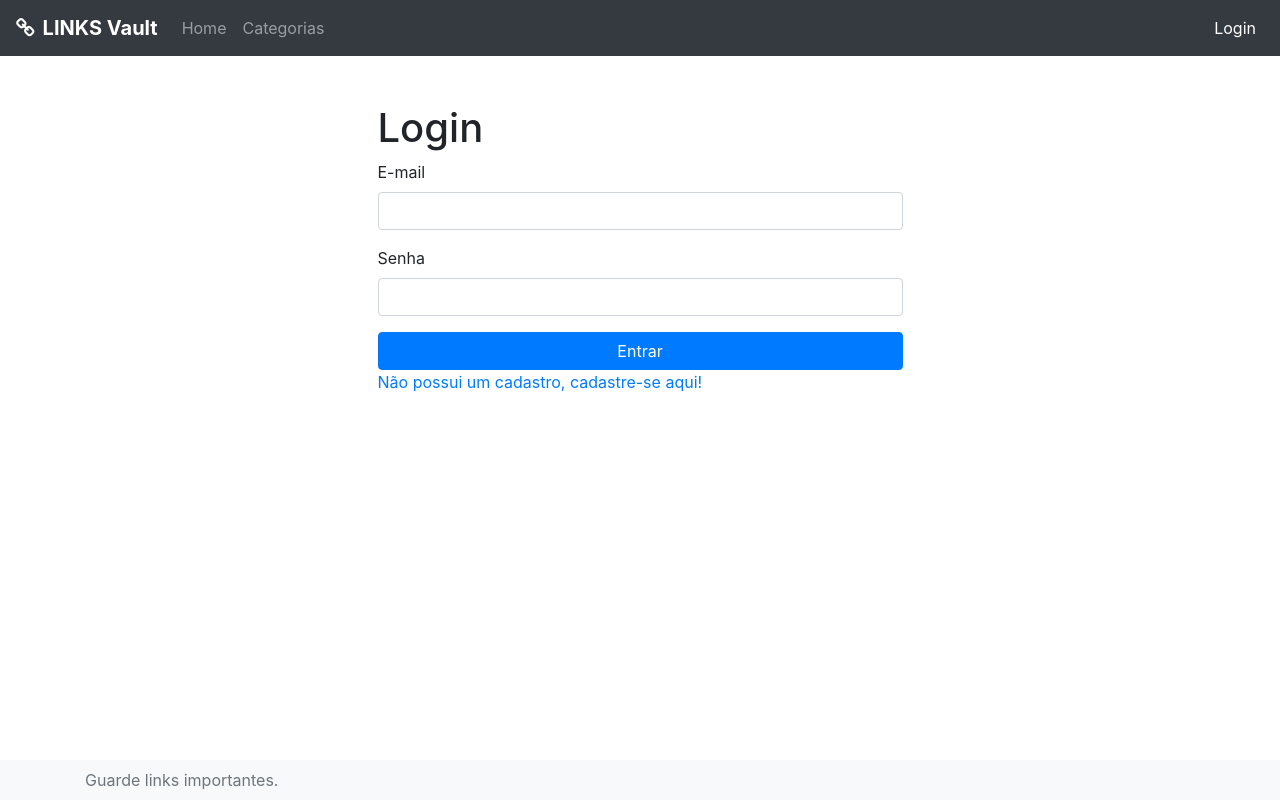
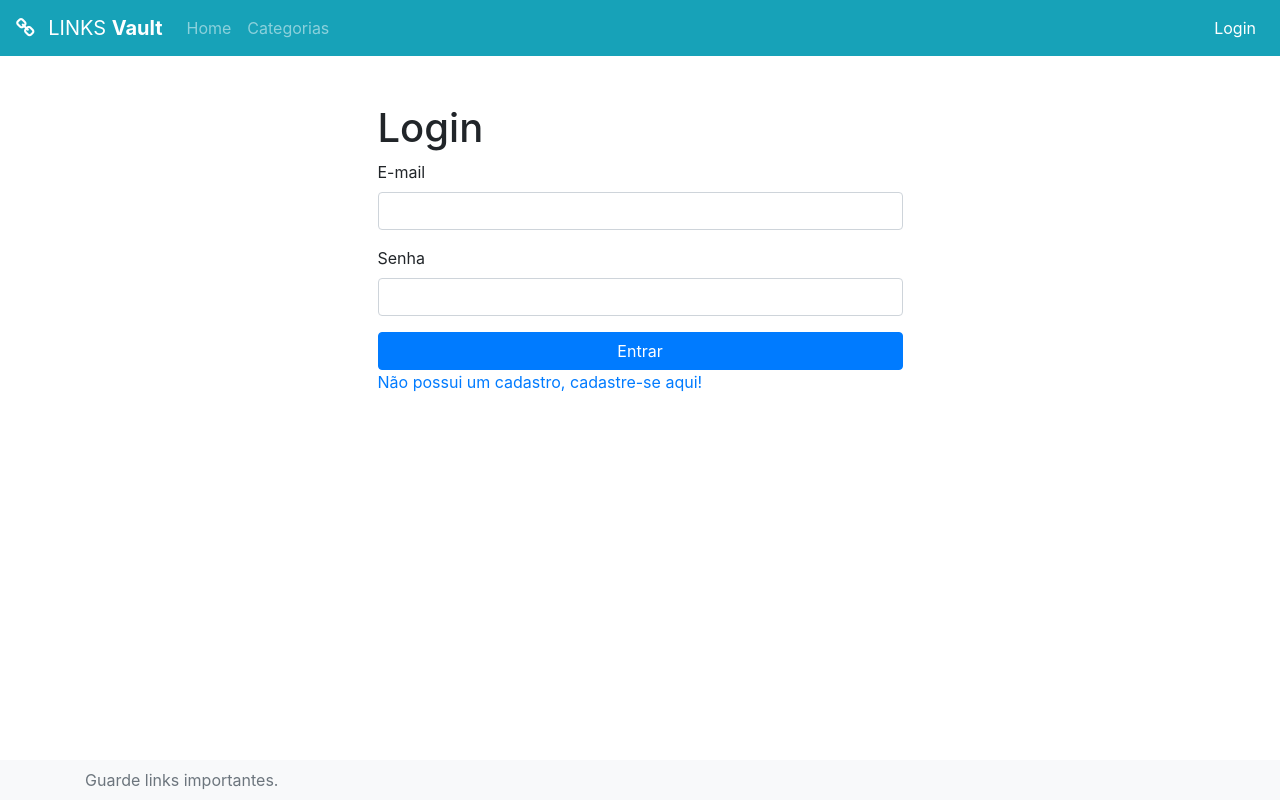
Before and after one commit to igor-lisboa/links-vault, a Vue app: page /login in a window 1280 px wide. Built offline with nearby package versions, Linux system fonts and the light colour scheme; what vue-sweetalert2 would draw is missing.

Commit message:
Ajustando navbar p utilizar bootstrap vue e ajustando confirmacao de logout

```diff
--- a/package.json
+++ b/package.json
@@ -10,6 +10,7 @@
   "dependencies": {
     "axios": "^0.21.1",
     "bootstrap": "^4.5.3",
+    "bootstrap-vue": "^2.21.2",
     "core-js": "^3.6.5",
     "font-awesome": "^4.7.0",
     "jquery": "^3.5.1",
--- a/src/components/NavRouterLink.vue
+++ /dev/null
@@ -1,12 +0,0 @@
-<template>
-  <li :class="'nav-item' + ($route.name === routeName ? ' active' : '')">
-    <router-link class="nav-link" :to="{ name: routeName }">
-      {{ routeLabel }}
-    </router-link>
-  </li>
-</template>
-<script>
-export default {
-  props: ["routeName", "routeLabel"],
-};
-</script>
--- a/src/components/layouts/Default.vue
+++ b/src/components/layouts/Default.vue
@@ -1,59 +1,54 @@
 <template>
   <div>
     <header>
-      <!-- Fixed navbar -->
-      <nav class="navbar navbar-expand-md navbar-dark fixed-top bg-dark">
-        <router-link
-          class="navbar-brand d-flex align-items-center"
-          :to="{ name: 'home' }"
+      <b-navbar toggleable="md" type="dark" variant="info" class="fixed-top">
+        <b-navbar-brand :to="{ name: 'home' }">
+          <i class="fa fa-link mr-2"></i>
+          LINKS <strong>Vault</strong>
+        </b-navbar-brand>
+
+        <b-navbar-toggle target="nav-collapse">
+          <template #default="{ expanded }">
+            <i class="fa fa-times" v-if="expanded"></i>
+            <i class="fa fa-bars" v-else></i>
+          </template>
+        </b-navbar-toggle>
+
+        <b-collapse id="nav-collapse" is-nav>
+          <b-navbar-nav>
+            <b-nav-item :active="$route.name === 'home'" :to="{ name: 'home' }">
+              Home
+            </b-nav-item>
+            <b-nav-item
+              :active="$route.name === 'categories'"
+              :to="{ name: 'categories' }"
             >
-          <i class="fa fa-link mr-2"></i>
-          <strong>LINKS Vault</strong>
-        </router-link>
-        <button
-          class="navbar-toggler"
-          type="button"
-          data-toggle="collapse"
-          data-target="#navbarCollapse"
-          aria-controls="navbarCollapse"
-          aria-expanded="false"
-          aria-label="Toggle navigation"
+              Categorias
+            </b-nav-item>
+          </b-navbar-nav>
+
+          <!-- Right aligned nav items -->
+          <b-navbar-nav class="ml-auto">
+            <b-nav-item-dropdown right v-if="$store.getters.loggedUser">
+              <!-- Using 'button-content' slot -->
+              <template #button-content>
+                <em>{{ $store.state.user.email }}</em>
+              </template>
+              <b-dropdown-item href="#">Seus Dados</b-dropdown-item>
+              <div class="dropdown-divider"></div>
+              <b-dropdown-item href="#" @click.prevent="logout">
+                Sair
+              </b-dropdown-item>
+            </b-nav-item-dropdown>
+            <b-nav-item
+              :active="$route.name === 'login'"
+              :to="{ name: 'login' }"
+              v-else
+              >Login</b-nav-item
             >
-          <span class="navbar-toggler-icon"></span>
-        </button>
-        <div class="collapse navbar-collapse" id="navbarCollapse">
-          <ul class="navbar-nav mr-auto">
-            <nav-router-link routeName="home" routeLabel="Home" />
-            <nav-router-link routeName="categories" routeLabel="Categorias" />
-          </ul>
-          <ul class="navbar-nav">
-            <li v-if="$store.getters.loggedUser" class="nav-item dropdown">
-              <a
-                class="nav-link dropdown-toggle"
-                href="#"
-                id="navbarDropdown"
-                role="button"
-                data-toggle="dropdown"
-                aria-haspopup="true"
-                aria-expanded="false"
-              >
-                {{ $store.state.user.email }}
-              </a>
-              <div
-                class="dropdown-menu dropdown-menu-right"
-                aria-labelledby="navbarDropdown"
-              >
-                <a class="dropdown-item" href="#">Seu Cadastro</a>
-                <div class="dropdown-divider"></div>
-                <a class="dropdown-item" @click.prevent="logout" href="#"
-                  >Sair</a
-                >
-              </div>
-            </li>
-            <nav-router-link v-else routeName="login" routeLabel="Login" />
-          </ul>
-        </div>
-      </nav>
+          </b-navbar-nav>
+        </b-collapse>
+      </b-navbar>
     </header>
     <main role="main" class="container py-5">
       <slot></slot>
@@ -66,29 +61,47 @@
   </div>
 </template>
 <script>
-import NavRouterLink from "@/components/NavRouterLink.vue";
 import apiUser from "@/services/apiLinks/users.js";
 
 export default {
-  components: {
-    NavRouterLink,
-  },
   methods: {
-    async logout() {
+    logout() {
+      this.$swal
+        .fire({
+          title: "Logout",
+          text: "Tem certeza que deseja realizar o logout?",
+          showCancelButton: true,
+          confirmButtonText: "Sim",
+          cancelButtonText: "Cancelar",
+          icon: "warning",
+        })
+        .then(async (result) => {
+          if (result.isConfirmed) {
+            try {
               try {
                 await apiUser.logout();
               } catch (e) {
                 console.log(e);
               }
-
               this.$store
                 .dispatch("logout")
                 .then(() => {
+                  this.$swal.fire(
+                    "Logout",
+                    "Logout realizado com sucesso",
+                    "success"
+                  );
                   this.$router.push({ name: "login" });
                 })
                 .catch((err) => {
                   if (err) {
                     throw err;
+                  }
+                });
+            } catch (ex) {
+              console.log(ex);
+              this.$swal.fire("Logout", "Falha ao realizar logout", "error");
+            }
           }
         });
     },
--- a/src/views/Categories.vue
+++ b/src/views/Categories.vue
@@ -1,3 +1,3 @@
 <template>
-  <div>Categorias</div>
+  <div>123</div>
 </template>
```
Also changed, not shown: src/main.js (+7 -3 lines), 1 other file (tests, documents, lock files or other folders). Lines whose indentation alone changed are shown as unchanged.
